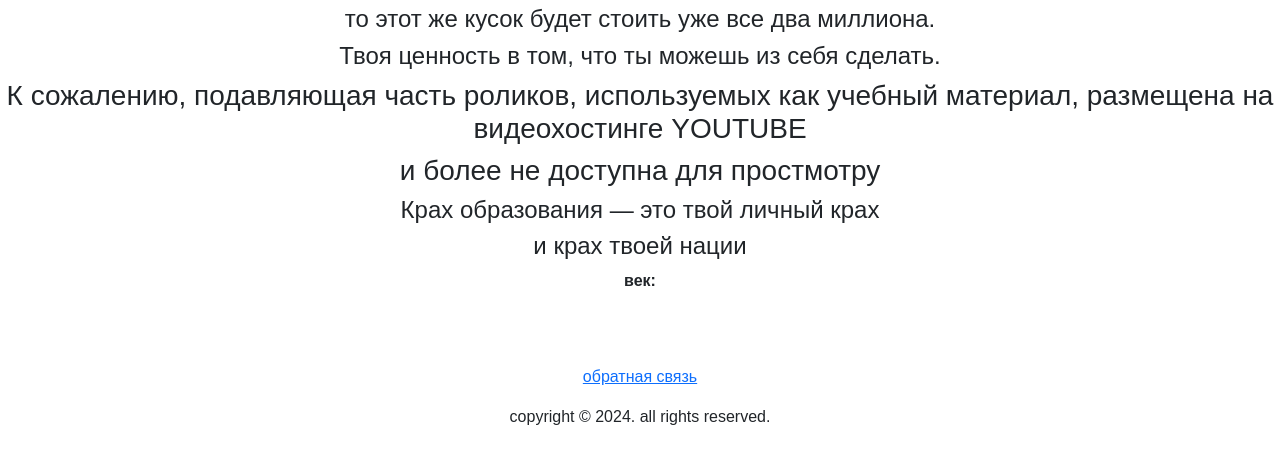
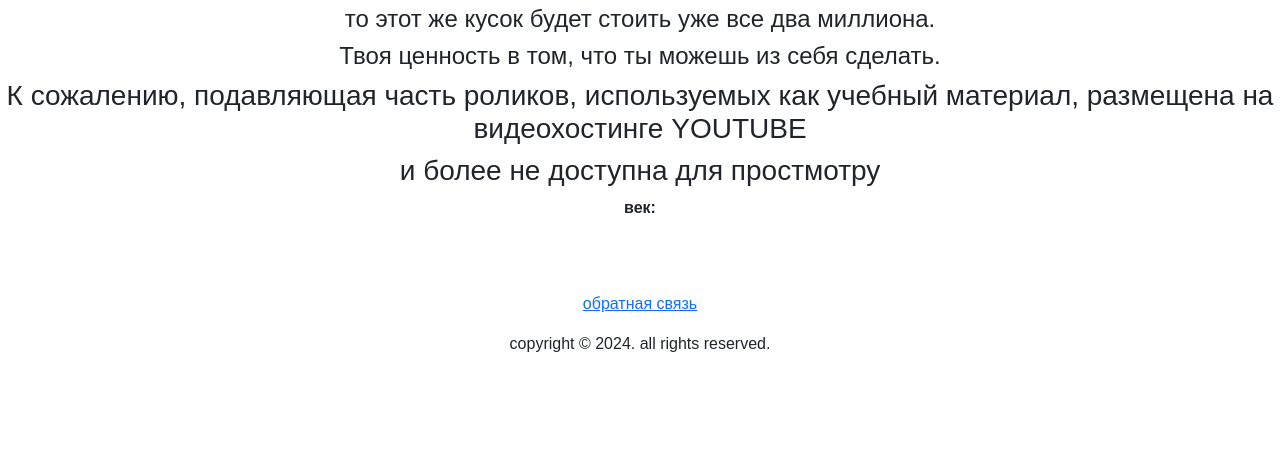
Before and after one commit to Ark005/edu, a Django app: page / in a window 1280 px wide. Shown: the part 200-664 px from the top of the page. Run offline with Django 4.2, Linux system fonts and the light colour scheme; data that the repository does not hold is empty; parts of the project's set-up code (start-up, migrations or seed data) failed here and were passed over.

Commit message:
Base seo v1

```diff
--- a/backend/web/templates/index.html
+++ b/backend/web/templates/index.html
@@ -27,9 +27,9 @@
                             <h4>Деньги теряются от рук таких экономистов и бухгалтеров.
                                 <h4>Справедливость утрачивается в руках таких юристов и судей.{% endcomment %}
 
-                                    <h4>Крах образования — это твой личный крах
+                                    {% comment %}<h4>Крах образования — это твой личный крах
                                       <h4> и крах твоей нации</h4>
-
+                                    {% endcomment %}
                                     {% comment %}Надпись на входе в В Стелленбосский университет (ЮАР){% endcomment %}
     </center>
 
```
